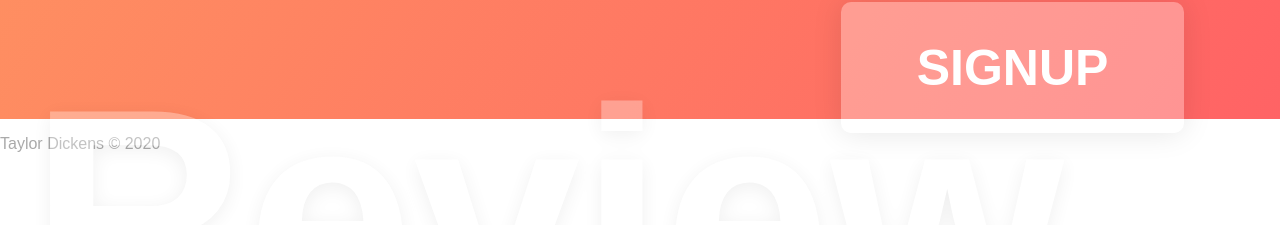
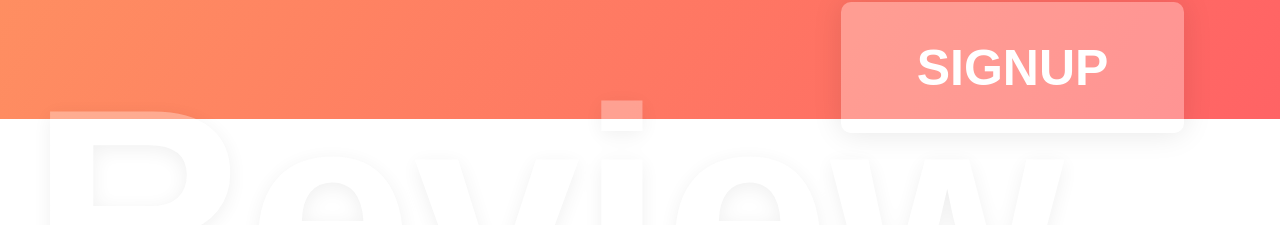
Before and after one commit to taylordickens17/book-review-client, a React (Create React App) app: page /profile in a window 1280 px wide. Shown: the part 681-906 px from the top of the page. Built offline with nearby package versions, Linux system fonts and the light colour scheme; a web font is replaced by a local one.

Commit message:
another commit because I changed some things last minute

```diff
--- a/src/App.js
+++ b/src/App.js
@@ -1,7 +1,7 @@
 import React, { useState, useEffect } from 'react';
 // import 'bootstrap/dist/css/bootstrap.css';
 import './App.css';
-import Footer from './components/site/Footer';
+// import Footer from './components/site/Footer';
 import Index from './components/site/Index';
 
 const App = () => {
@@ -27,7 +27,7 @@ const App = () => {
   return (
     <div>
       <Index token={sessionToken} setSessionToken={setSessionToken} updateToken={updateToken} logout={clearToken} />
-      <Footer />
+      {/* <Footer /> */}
     </div>
   );
 }
--- a/src/components/site/Footer.js
+++ b/src/components/site/Footer.js
@@ -1,14 +1,14 @@
-import React from "react";
-import { Row } from "reactstrap";
+// import React from "react";
+// import { Row } from "reactstrap";
 
-const Footer = () => {
-    return (
-        <footer>
-            <Row>
-                <p>Taylor Dickens &copy; 2020</p>
-            </Row>
-        </footer>
-    );
-};
+// const Footer = () => {
+//     return (
+//         <footer>
+//             <Row>
+//                 <p>Taylor Dickens &copy; 2020</p>
+//             </Row>
+//         </footer>
+//     );
+// };
 
-export default Footer;
+// export default Footer;
--- a/src/components/site/bookEdit/TableBook.js
+++ b/src/components/site/bookEdit/TableBook.js
@@ -21,14 +21,12 @@ const Row = styled.div`
     flex-direction: row;
     flex-wrap: wrap;
     width: 100%;
-    border: 1px solid black
 `;
 
 const Column = styled.div`
     display: flex;
     flex-direction: column;
     flex: 1;
-    border: 1px solid blue;
 `;
 
 const DeleteBook = (props) => {
```
